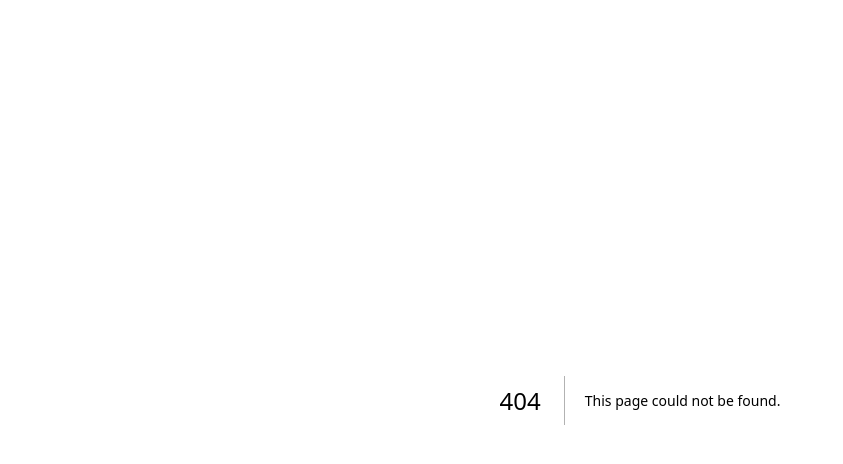
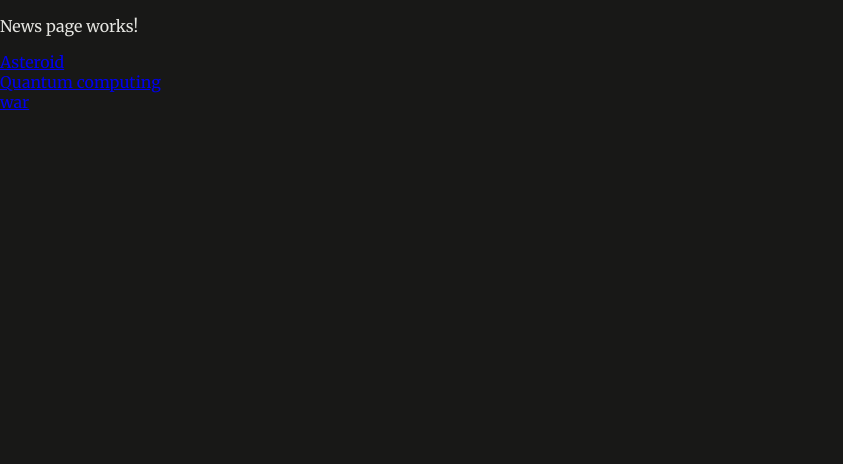
Before and after one commit to Andres2D/next-js-practice, a Next.js app in the folder 02-starting-project/: page /news in a window 1280 px wide. Before the commit this address had no page. Shown: the top 464 px of the page, without its empty margins (0-843 px from the left). Built offline with nearby package versions, Linux system fonts and the light colour scheme.

Commit message:
feat: add news page and links to it

```diff
--- /dev/null
+++ b/02-starting-project/app/news/page.jsx
@@ -0,0 +1,21 @@
+import Link from 'next/link';
+
+export default function NewsPage() {
+  return (
+    <main>
+      <p>News page works!</p>
+
+      <ul>
+        <li>
+          <Link href="/news/asteroid">Asteroid</Link>
+        </li>
+        <li>
+          <Link href="/news/quantum-computing">Quantum computing</Link>
+        </li>
+        <li>
+          <Link href="/news/war">war</Link>
+        </li>
+      </ul>
+    </main>
+  )
+}
--- a/02-starting-project/app/page.js
+++ b/02-starting-project/app/page.jsx
@@ -1,7 +1,10 @@
+import MainHeader from "@/components/main-header";
+
 export default function HomePage() {
   return (
     <div id="home">
       <h1>Next.js Routing & Page Rendering</h1>
+      <MainHeader />
     </div>
   );
 }
```
Also changed, not shown: 02-starting-project/app/news/[id]/page.jsx (added, +7 -0 lines), 02-starting-project/components/main-header.jsx (added, +11 -0 lines).
